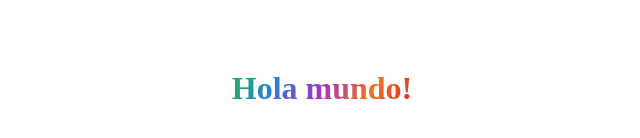
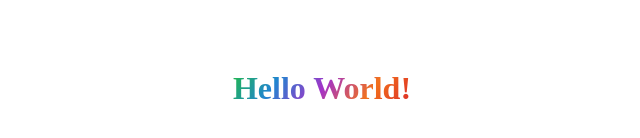
Before and after one commit to StrachanG/proyectoabc, a plain HTML site: page index.html in a window 1280 px wide. Shown: the part 320-458 px from the top of the page, without its empty margins (318-958 px from the left). Drawn offline with Linux system fonts and the light colour scheme.

Commit message:
cambios en index.html

```diff
--- a/index.html
+++ b/index.html
@@ -9,7 +9,7 @@
 <body>
 
     <div class="main-container">
-        <h1 class="titulo">Hola mundo!</h1>
+        <h1 class="titulo">Hello World!</h1>
     </div>
 
 </body>
```
Also changed, not shown: 1 other file.
